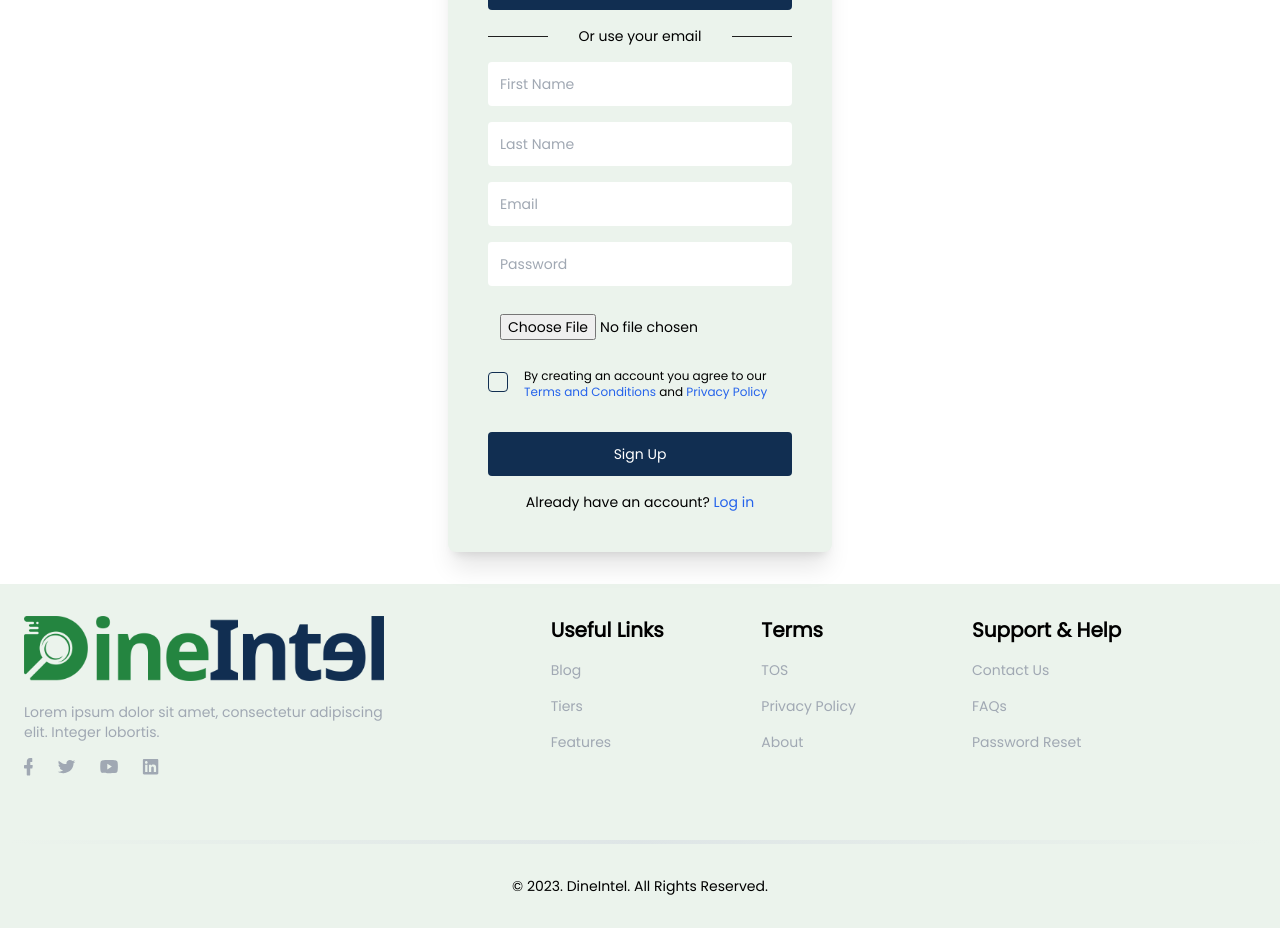
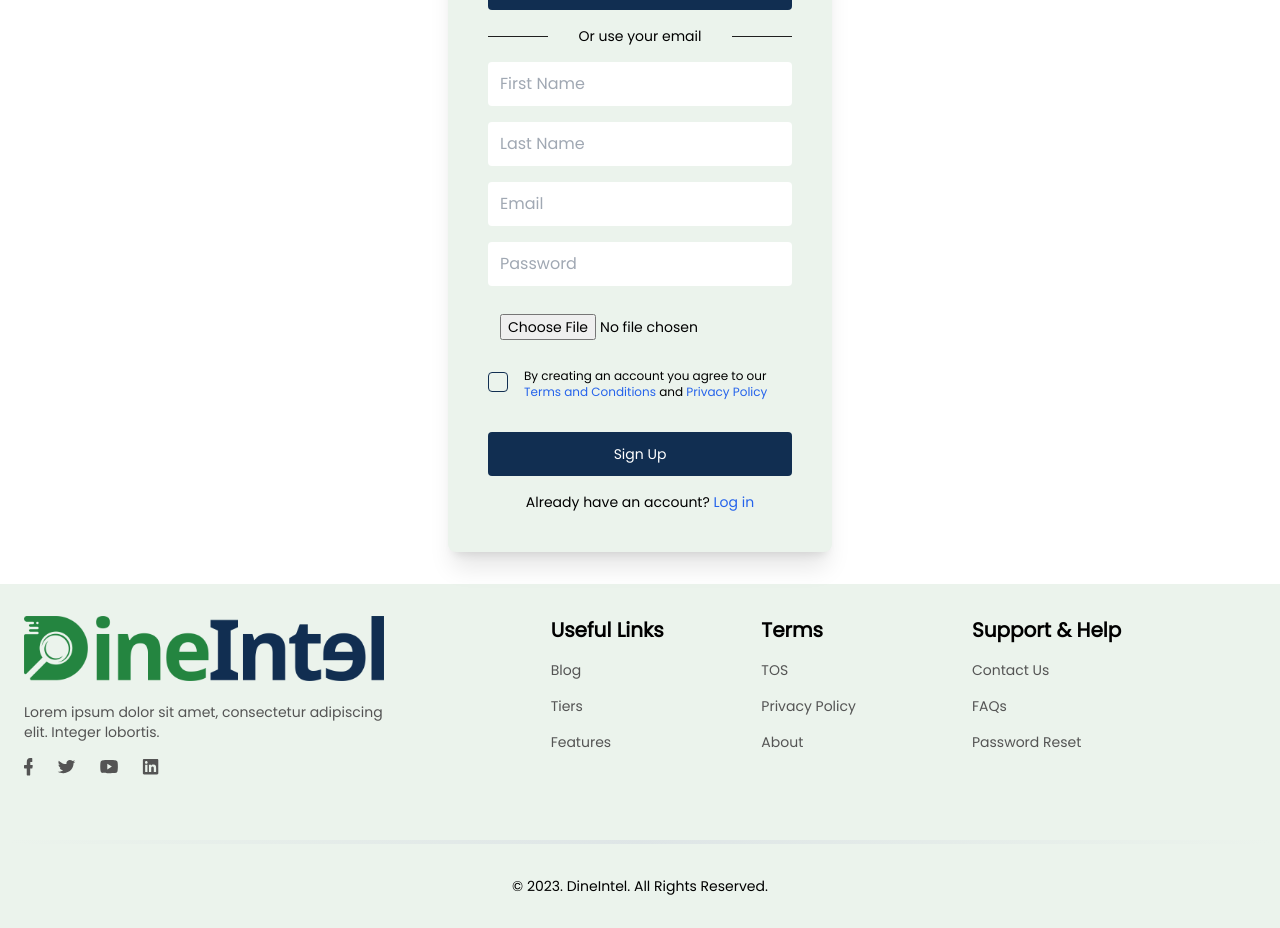
Before and after one commit to shaperhub/testdine, a Next.js app: page /sign-up in a window 1280 px wide. Shown: the part 206-1134 px from the top of the page. Built offline with nearby package versions, Linux system fonts and the light colour scheme; no server answers.

Commit message:
made footer text darker

```diff
--- a/src/app/log-in/page.jsx
+++ b/src/app/log-in/page.jsx
@@ -99,14 +99,14 @@ const SignIn = () => {
           placeholder="Email"
           value={email}
           onChange={(e) => setEmail(e.target.value)}
-          className="w-full p-3 mb-4 bg-dlightestgreen dark:bg-gray-700 rounded outline-none text-black dark:text-white placeholder-dgrey"
+          className="w-full p-3 mb-4 bg-dlightestgreen dark:bg-gray-700 rounded outline-none text-[16px] text-black dark:text-white placeholder-dgrey"
         />
         <input
           type="password"
           placeholder="Password"
           value={password}
           onChange={(e) => setPassword(e.target.value)}
-          className="w-full p-3 mb-4 bg-dlightestgreen dark:bg-gray-700 rounded outline-none text-black dark:text-white placeholder-dgrey"
+          className="w-full p-3 mb-4 bg-dlightestgreen dark:bg-gray-700 rounded outline-none text-[16px] text-black dark:text-white placeholder-dgrey"
         />
         <button
           onClick={handleSignIn}
--- a/src/app/sign-up/page.jsx
+++ b/src/app/sign-up/page.jsx
@@ -158,28 +158,28 @@ const SignUp = () => {
           placeholder="First Name"
           value={firstname}
           onChange={(e) => setFirstname(e.target.value)}
-          className="w-full p-3 mb-4 bg-dlightestgreen dark:bg-gray-700 rounded outline-none text-black dark:text-white placeholder-dgrey"
+          className="w-full p-3 mb-4 bg-dlightestgreen dark:bg-gray-700 rounded outline-none text-[16px] text-black dark:text-white placeholder-dgrey"
         />
         <input
           type="text"
           placeholder="Last Name"
           value={lastname}
           onChange={(e) => setLastname(e.target.value)}
-          className="w-full p-3 mb-4 bg-dlightestgreen dark:bg-gray-700 rounded outline-none text-black dark:text-white placeholder-dgrey"
+          className="w-full p-3 mb-4 bg-dlightestgreen dark:bg-gray-700 rounded outline-none text-[16px] text-black dark:text-white placeholder-dgrey"
         />
         <input
           type="email"
           placeholder="Email"
           value={email}
           onChange={(e) => setEmail(e.target.value)}
-          className="w-full p-3 mb-4 bg-dlightestgreen dark:bg-gray-700 rounded outline-none text-black dark:text-white placeholder-dgrey"
+          className="w-full p-3 mb-4 bg-dlightestgreen dark:bg-gray-700 rounded outline-none text-[16px] text-black dark:text-white placeholder-dgrey"
         />
         <input
           type="password"
           placeholder="Password"
           value={password}
           onChange={(e) => setPassword(e.target.value)}
-          className="w-full p-3 mb-4 bg-dlightestgreen dark:bg-gray-700 rounded outline-none text-black dark:text-white placeholder-dgrey"
+          className="w-full p-3 mb-4 bg-dlightestgreen dark:bg-gray-700 rounded outline-none text-[16px] text-black dark:text-white placeholder-dgrey"
         />
         <input
           type="file"
--- a/src/components/footer/Footer.jsx
+++ b/src/components/footer/Footer.jsx
@@ -31,7 +31,7 @@ const Footer = () => {
                     height={25}
                   />
                 </Link>
-                <p className="mb-4 text-dgrey">
+                <p className="mb-4 text-ddarkgrey dark:text-dgrey">
                   Lorem ipsum dolor sit amet, consectetur adipiscing elit.
                   Integer lobortis.
                 </p>
@@ -39,7 +39,7 @@ const Footer = () => {
                   <a
                     href="https://facebook.com/"
                     aria-label="facebook-social-link"
-                    className="text-dgrey mr-6 hover:text-blue-600"
+                    className="text-ddarkgrey dark:text-dgrey mr-6 hover:text-blue-600"
                   >
                     <svg
                       width="9"
@@ -53,7 +53,7 @@ const Footer = () => {
                   <a
                     href="https://twitter.com/"
                     aria-label="twitter-social-link"
-                    className="text-dgrey mr-6 hover:text-blue-600"
+                    className=" text-ddarkgrey dark:text-dgrey mr-6 hover:text-blue-600"
                   >
                     <svg
                       width="19"
@@ -67,7 +67,7 @@ const Footer = () => {
                   <a
                     href="https://youtube.com/"
                     aria-label="youtube-social-link"
-                    className="text-dgrey mr-6 hover:text-blue-600"
+                    className=" text-ddarkgrey dark:text-dgrey mr-6 hover:text-blue-600"
                   >
                     <svg
                       width="18"
@@ -81,7 +81,7 @@ const Footer = () => {
                   <a
                     href="https://linkedin.com/"
                     aria-label="linkedin-social-link"
-                    className="text-dgrey hover:text-blue-600"
+                    className=" text-ddarkgrey dark:text-dgrey hover:text-blue-600"
                   >
                     <svg
                       width="17"
@@ -105,7 +105,7 @@ const Footer = () => {
                   <li>
                     <a
                       href="/blog"
-                      className="text-dgrey hover:text-blue-600 mb-4 inline-block"
+                      className=" text-ddarkgrey dark:text-dgrey hover:text-blue-600 mb-4 inline-block"
                     >
                       Blog
                     </a>
@@ -113,7 +113,7 @@ const Footer = () => {
                   <li>
                     <a
                       href="/dineintel-tiers"
-                      className="text-dgrey hover:text-blue-600 mb-4 inline-block"
+                      className=" text-ddarkgrey dark:text-dgrey hover:text-blue-600 mb-4 inline-block"
                     >
                       Tiers
                     </a>
@@ -121,7 +121,7 @@ const Footer = () => {
                   <li>
                     <a
                       href="/features"
-                      className="text-dgrey hover:text-blue-600 mb-4 inline-block"
+                      className=" text-ddarkgrey dark:text-dgrey hover:text-blue-600 mb-4 inline-block"
                     >
                       Features
                     </a>
@@ -139,7 +139,7 @@ const Footer = () => {
                   <li>
                     <a
                       href="/terms-of-service"
-                      className="text-dgrey hover:text-blue-600 mb-4 inline-block"
+                      className=" text-ddarkgrey dark:text-dgrey hover:text-blue-600 mb-4 inline-block"
                     >
                       TOS
                     </a>
@@ -147,7 +147,7 @@ const Footer = () => {
                   <li>
                     <a
                       href="/privacy-policy"
-                      className="text-dgrey hover:text-blue-600 mb-4 inline-block"
+                      className=" text-ddarkgrey dark:text-dgrey hover:text-blue-600 mb-4 inline-block"
                     >
                       Privacy Policy
                     </a>
@@ -155,7 +155,7 @@ const Footer = () => {
                   <li>
                     <a
                       href="/about"
-                      className="text-dgrey hover:text-blue-600 mb-4 inline-block"
+                      className=" text-ddarkgrey dark:text-dgrey hover:text-blue-600 mb-4 inline-block"
                     >
                       About
                     </a>
@@ -173,7 +173,7 @@ const Footer = () => {
                   <li>
                     <a
                       href="/contact"
-                      className="text-dgrey hover:text-blue-600 mb-4 inline-block"
+                      className=" text-ddarkgrey dark:text-dgrey hover:text-blue-600 mb-4 inline-block"
                     >
                       Contact Us
                     </a>
@@ -181,7 +181,7 @@ const Footer = () => {
                   <li>
                     <a
                       href="/faqs"
-                      className="text-dgrey hover:text-blue-600 mb-4 inline-block"
+                      className=" text-ddarkgrey dark:text-dgrey hover:text-blue-600 mb-4 inline-block"
                     >
                       FAQs
                     </a>
@@ -189,7 +189,7 @@ const Footer = () => {
                   <li>
                     <a
                       href="/password-reset"
-                      className="text-dgrey hover:text-blue-600 mb-4 inline-block"
+                      className=" text-ddarkgrey dark:text-dgrey hover:text-blue-600 mb-4 inline-block"
                     >
                       Password Reset
                     </a>
```
